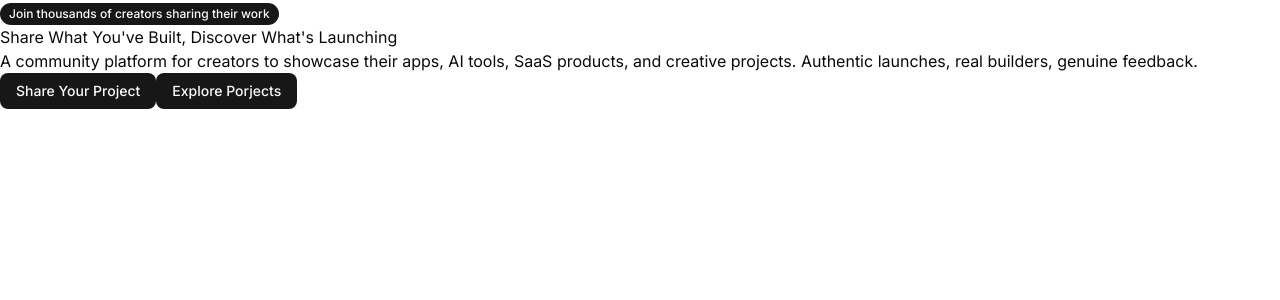
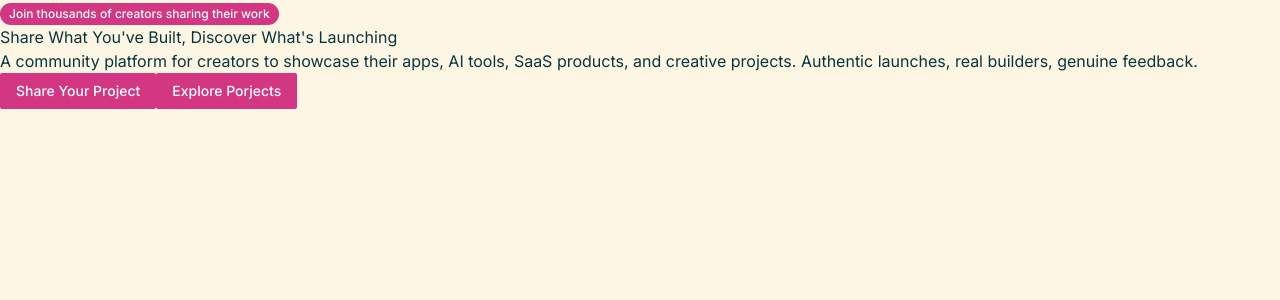
Before and after one commit to kachamachkov/ibuiltthis, a Next.js app: page / in a window 1280 px wide. Shown: the top 300 px of the page. Built offline with nearby package versions, Linux system fonts and the light colour scheme.

Commit message:
add styles

```diff
--- a/app/globals.css
+++ b/app/globals.css
@@ -41,85 +41,219 @@
   --radius-md: calc(var(--radius) - 2px);
   --radius-lg: var(--radius);
   --radius-xl: calc(var(--radius) + 4px);
-  --radius-2xl: calc(var(--radius) + 8px);
-  --radius-3xl: calc(var(--radius) + 12px);
-  --radius-4xl: calc(var(--radius) + 16px);
 }
 
 :root {
-  --radius: 0.625rem;
-  --background: oklch(1 0 0);
-  --foreground: oklch(0.145 0 0);
-  --card: oklch(1 0 0);
-  --card-foreground: oklch(0.145 0 0);
-  --popover: oklch(1 0 0);
-  --popover-foreground: oklch(0.145 0 0);
-  --primary: oklch(0.205 0 0);
-  --primary-foreground: oklch(0.985 0 0);
-  --secondary: oklch(0.97 0 0);
-  --secondary-foreground: oklch(0.205 0 0);
-  --muted: oklch(0.97 0 0);
-  --muted-foreground: oklch(0.556 0 0);
-  --accent: oklch(0.97 0 0);
-  --accent-foreground: oklch(0.205 0 0);
-  --destructive: oklch(0.577 0.245 27.325);
-  --border: oklch(0.922 0 0);
-  --input: oklch(0.922 0 0);
-  --ring: oklch(0.708 0 0);
-  --chart-1: oklch(0.646 0.222 41.116);
-  --chart-2: oklch(0.6 0.118 184.704);
-  --chart-3: oklch(0.398 0.07 227.392);
-  --chart-4: oklch(0.828 0.189 84.429);
-  --chart-5: oklch(0.769 0.188 70.08);
-  --sidebar: oklch(0.985 0 0);
-  --sidebar-foreground: oklch(0.145 0 0);
-  --sidebar-primary: oklch(0.205 0 0);
-  --sidebar-primary-foreground: oklch(0.985 0 0);
-  --sidebar-accent: oklch(0.97 0 0);
-  --sidebar-accent-foreground: oklch(0.205 0 0);
-  --sidebar-border: oklch(0.922 0 0);
-  --sidebar-ring: oklch(0.708 0 0);
+  --background: oklch(0.9735 0.0261 90.0953);
+  --foreground: oklch(0.3092 0.0518 219.6516);
+  --card: oklch(0.9306 0.026 92.402);
+  --card-foreground: oklch(0.3092 0.0518 219.6516);
+  --popover: oklch(0.9306 0.026 92.402);
+  --popover-foreground: oklch(0.3092 0.0518 219.6516);
+  --primary: oklch(0.5924 0.2025 355.8943);
+  --primary-foreground: oklch(1 0 0);
+  --secondary: oklch(0.85 0.08 187.384);
+  --secondary-foreground: oklch(0.3092 0.0518 219.6516);
+  --muted: oklch(0.6979 0.0159 196.794);
+  --muted-foreground: oklch(0.3092 0.0518 219.6516);
+  --accent: oklch(0.85 0.12 350);
+  --accent-foreground: oklch(0.3092 0.0518 219.6516);
+  --destructive: oklch(0.5863 0.2064 27.1172);
+  --destructive-foreground: oklch(1 0 0);
+  --border: oklch(0.6537 0.0197 205.2618);
+  --input: oklch(0.6537 0.0197 205.2618);
+  --ring: oklch(0.5924 0.2025 355.8943);
+  --chart-1: oklch(0.6149 0.1394 244.9273);
+  --chart-2: oklch(0.6437 0.1019 187.384);
+  --chart-3: oklch(0.5924 0.2025 355.8943);
+  --chart-4: oklch(0.5808 0.1732 39.5003);
+  --chart-5: oklch(0.5863 0.2064 27.1172);
+  --sidebar: oklch(0.9735 0.0261 90.0953);
+  --sidebar-foreground: oklch(0.3092 0.0518 219.6516);
+  --sidebar-primary: oklch(0.5924 0.2025 355.8943);
+  --sidebar-primary-foreground: oklch(1 0 0);
+  --sidebar-accent: oklch(0.6437 0.1019 187.384);
+  --sidebar-accent-foreground: oklch(1 0 0);
+  --sidebar-border: oklch(0.6537 0.0197 205.2618);
+  --sidebar-ring: oklch(0.5924 0.2025 355.8943);
+  --font-sans: Outfit, sans-serif;
+  --font-serif: ui-serif, Georgia, Cambria, "Times New Roman", Times, serif;
+  --font-mono: Space Mono, monospace;
+  --radius: 0.25rem;
+  --shadow-x: 2px;
+  --shadow-y: 2px;
+  --shadow-blur: 4px;
+  --shadow-spread: 0px;
+  --shadow-opacity: 0.15;
+  --shadow-color: hsl(196 83% 10%);
+  --shadow-2xs: 2px 2px 4px 0px hsl(196 83% 10% / 0.07);
+  --shadow-xs: 2px 2px 4px 0px hsl(196 83% 10% / 0.07);
+  --shadow-sm: 2px 2px 4px 0px hsl(196 83% 10% / 0.15),
+    2px 1px 2px -1px hsl(196 83% 10% / 0.15);
+  --shadow: 2px 2px 4px 0px hsl(196 83% 10% / 0.15),
+    2px 1px 2px -1px hsl(196 83% 10% / 0.15);
+  --shadow-md: 2px 2px 4px 0px hsl(196 83% 10% / 0.15),
+    2px 2px 4px -1px hsl(196 83% 10% / 0.15);
+  --shadow-lg: 2px 2px 4px 0px hsl(196 83% 10% / 0.15),
+    2px 4px 6px -1px hsl(196 83% 10% / 0.15);
+  --shadow-xl: 2px 2px 4px 0px hsl(196 83% 10% / 0.15),
+    2px 8px 10px -1px hsl(196 83% 10% / 0.15);
+  --shadow-2xl: 2px 2px 4px 0px hsl(196 83% 10% / 0.38);
+  --tracking-normal: 0em;
+  --spacing: 0.25rem;
 }
 
 .dark {
-  --background: oklch(0.145 0 0);
-  --foreground: oklch(0.985 0 0);
-  --card: oklch(0.205 0 0);
-  --card-foreground: oklch(0.985 0 0);
-  --popover: oklch(0.205 0 0);
-  --popover-foreground: oklch(0.985 0 0);
-  --primary: oklch(0.922 0 0);
-  --primary-foreground: oklch(0.205 0 0);
-  --secondary: oklch(0.269 0 0);
-  --secondary-foreground: oklch(0.985 0 0);
-  --muted: oklch(0.269 0 0);
-  --muted-foreground: oklch(0.708 0 0);
-  --accent: oklch(0.269 0 0);
-  --accent-foreground: oklch(0.985 0 0);
-  --destructive: oklch(0.704 0.191 22.216);
-  --border: oklch(1 0 0 / 10%);
-  --input: oklch(1 0 0 / 15%);
-  --ring: oklch(0.556 0 0);
-  --chart-1: oklch(0.488 0.243 264.376);
-  --chart-2: oklch(0.696 0.17 162.48);
-  --chart-3: oklch(0.769 0.188 70.08);
-  --chart-4: oklch(0.627 0.265 303.9);
-  --chart-5: oklch(0.645 0.246 16.439);
-  --sidebar: oklch(0.205 0 0);
-  --sidebar-foreground: oklch(0.985 0 0);
-  --sidebar-primary: oklch(0.488 0.243 264.376);
-  --sidebar-primary-foreground: oklch(0.985 0 0);
-  --sidebar-accent: oklch(0.269 0 0);
-  --sidebar-accent-foreground: oklch(0.985 0 0);
-  --sidebar-border: oklch(1 0 0 / 10%);
-  --sidebar-ring: oklch(0.556 0 0);
+  --background: oklch(0.2673 0.0486 219.8169);
+  --foreground: oklch(0.6979 0.0159 196.794);
+  --card: oklch(0.3092 0.0518 219.6516);
+  --card-foreground: oklch(0.6979 0.0159 196.794);
+  --popover: oklch(0.3092 0.0518 219.6516);
+  --popover-foreground: oklch(0.6979 0.0159 196.794);
+  --primary: oklch(0.5924 0.2025 355.8943);
+  --primary-foreground: oklch(1 0 0);
+  --secondary: oklch(0.4 0.08 187.384);
+  --secondary-foreground: oklch(0.9 0 0);
+  --muted: oklch(0.523 0.0283 219.1365);
+  --muted-foreground: oklch(0.6979 0.0159 196.794);
+  --accent: oklch(0.4 0.12 350);
+  --accent-foreground: oklch(0.9 0 0);
+  --destructive: oklch(0.5863 0.2064 27.1172);
+  --destructive-foreground: oklch(1 0 0);
+  --border: oklch(0.523 0.0283 219.1365);
+  --input: oklch(0.523 0.0283 219.1365);
+  --ring: oklch(0.5924 0.2025 355.8943);
+  --chart-1: oklch(0.6149 0.1394 244.9273);
+  --chart-2: oklch(0.6437 0.1019 187.384);
+  --chart-3: oklch(0.5924 0.2025 355.8943);
+  --chart-4: oklch(0.5808 0.1732 39.5003);
+  --chart-5: oklch(0.5863 0.2064 27.1172);
+  --sidebar: oklch(0.2673 0.0486 219.8169);
+  --sidebar-foreground: oklch(0.6979 0.0159 196.794);
+  --sidebar-primary: oklch(0.5924 0.2025 355.8943);
+  --sidebar-primary-foreground: oklch(1 0 0);
+  --sidebar-accent: oklch(0.6437 0.1019 187.384);
+  --sidebar-accent-foreground: oklch(1 0 0);
+  --sidebar-border: oklch(0.523 0.0283 219.1365);
+  --sidebar-ring: oklch(0.5924 0.2025 355.8943);
+  --font-sans: Outfit, sans-serif;
+  --font-serif: ui-serif, Georgia, Cambria, "Times New Roman", Times, serif;
+  --font-mono: Space Mono, monospace;
+  --radius: 0.25rem;
+  --shadow-x: 2px;
+  --shadow-y: 2px;
+  --shadow-blur: 4px;
+  --shadow-spread: 0px;
+  --shadow-opacity: 0.15;
+  --shadow-color: hsl(196 83% 10%);
+  --shadow-2xs: 2px 2px 4px 0px hsl(196 83% 10% / 0.07);
+  --shadow-xs: 2px 2px 4px 0px hsl(196 83% 10% / 0.07);
+  --shadow-sm: 2px 2px 4px 0px hsl(196 83% 10% / 0.15),
+    2px 1px 2px -1px hsl(196 83% 10% / 0.15);
+  --shadow: 2px 2px 4px 0px hsl(196 83% 10% / 0.15),
+    2px 1px 2px -1px hsl(196 83% 10% / 0.15);
+  --shadow-md: 2px 2px 4px 0px hsl(196 83% 10% / 0.15),
+    2px 2px 4px -1px hsl(196 83% 10% / 0.15);
+  --shadow-lg: 2px 2px 4px 0px hsl(196 83% 10% / 0.15),
+    2px 4px 6px -1px hsl(196 83% 10% / 0.15);
+  --shadow-xl: 2px 2px 4px 0px hsl(196 83% 10% / 0.15),
+    2px 8px 10px -1px hsl(196 83% 10% / 0.15);
+  --shadow-2xl: 2px 2px 4px 0px hsl(196 83% 10% / 0.38);
+}
+
+@theme inline {
+  --color-background: var(--background);
+  --color-foreground: var(--foreground);
+  --color-card: var(--card);
+  --color-card-foreground: var(--card-foreground);
+  --color-popover: var(--popover);
+  --color-popover-foreground: var(--popover-foreground);
+  --color-primary: var(--primary);
+  --color-primary-foreground: var(--primary-foreground);
+  --color-secondary: var(--secondary);
+  --color-secondary-foreground: var(--secondary-foreground);
+  --color-muted: var(--muted);
+  --color-muted-foreground: var(--muted-foreground);
+  --color-accent: var(--accent);
+  --color-accent-foreground: var(--accent-foreground);
+  --color-destructive: var(--destructive);
+  --color-destructive-foreground: var(--destructive-foreground);
+  --color-border: var(--border);
+  --color-input: var(--input);
+  --color-ring: var(--ring);
+  --color-chart-1: var(--chart-1);
+  --color-chart-2: var(--chart-2);
+  --color-chart-3: var(--chart-3);
+  --color-chart-4: var(--chart-4);
+  --color-chart-5: var(--chart-5);
+  --color-sidebar: var(--sidebar);
+  --color-sidebar-foreground: var(--sidebar-foreground);
+  --color-sidebar-primary: var(--sidebar-primary);
+  --color-sidebar-primary-foreground: var(--sidebar-primary-foreground);
+  --color-sidebar-accent: var(--sidebar-accent);
+  --color-sidebar-accent-foreground: var(--sidebar-accent-foreground);
+  --color-sidebar-border: var(--sidebar-border);
+  --color-sidebar-ring: var(--sidebar-ring);
+
+  --font-sans: var(--font-sans);
+  --font-mono: var(--font-mono);
+  --font-serif: var(--font-serif);
+
+  --radius-sm: calc(var(--radius) - 4px);
+  --radius-md: calc(var(--radius) - 2px);
+  --radius-lg: var(--radius);
+  --radius-xl: calc(var(--radius) + 4px);
+
+  --shadow-2xs: var(--shadow-2xs);
+  --shadow-xs: var(--shadow-xs);
+  --shadow-sm: var(--shadow-sm);
+  --shadow: var(--shadow);
+  --shadow-md: var(--shadow-md);
+  --shadow-lg: var(--shadow-lg);
+  --shadow-xl: var(--shadow-xl);
+  --shadow-2xl: var(--shadow-2xl);
 }
 
 @layer base {
   * {
-    @apply border-border outline-ring/50;
+    @apply border-border outline-ring/50 p-0 m-0;
   }
   body {
     @apply bg-background text-foreground;
   }
 }
+
+@layer components {
+  .grid-wrapper {
+    @apply grid grid-cols-1 md:grid-cols-2 lg:grid-cols-3 gap-6;
+  }
+
+  .wrapper {
+    @apply container mx-auto px-4 sm:px-6 lg:px-8;
+  }
+
+  /* Card hover effect - used across product cards */
+  .card-hover {
+    @apply hover:shadow-md hover:scale-105 transition-all duration-300 ease-in-out;
+  }
+
+  /* Empty state styling - used when no data is available */
+  .empty-state {
+    @apply border rounded-lg p-12 text-center;
+  }
+
+  /* Status badge card - used in stats displays */
+  .status-badge-card {
+    @apply border rounded-lg p-6 transition-all hover:shadow-md;
+  }
+
+  /* Product meta info styling - used for displaying metadata */
+  .meta-info {
+    @apply flex flex-wrap items-center gap-x-4 gap-y-2 text-sm text-muted-foreground;
+  }
+
+  /* Section header with count */
+  .section-header-with-count {
+    @apply flex items-center justify-between mb-6;
+  }
+}
```
